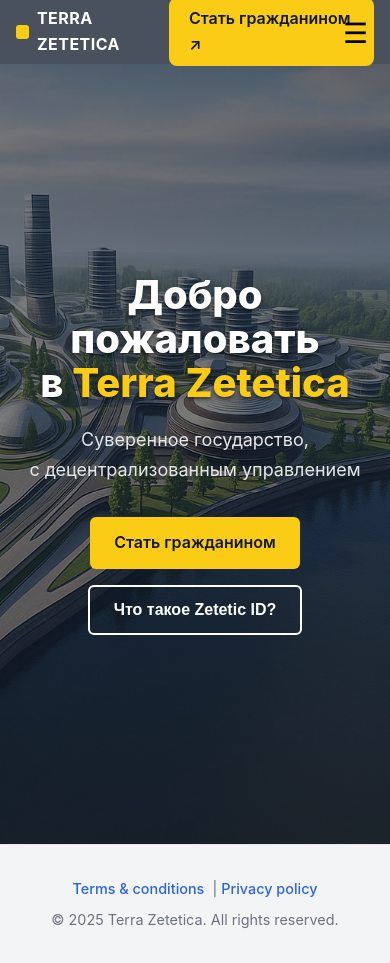
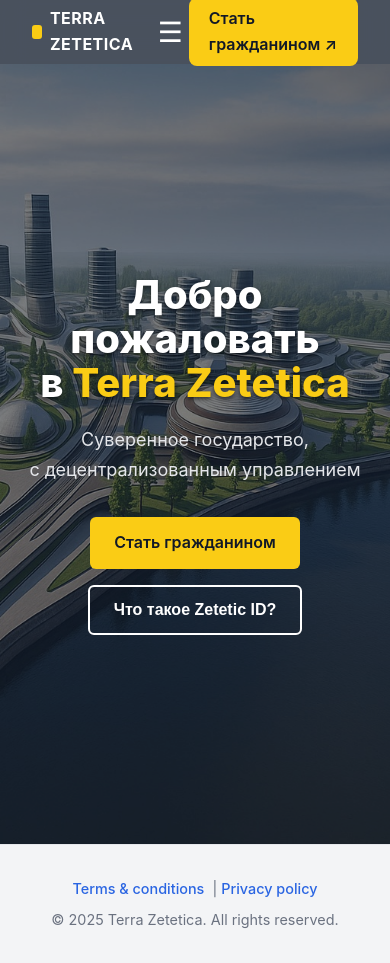
Before and after one commit to kardinalmarkov/terra-zetetica, a Next.js app: page / in a window 390 px wide. Built offline with nearby package versions, Linux system fonts and the light colour scheme.

Commit message:
меню2

```diff
--- a/components/Nav.module.css
+++ b/components/Nav.module.css
@@ -1,51 +1,79 @@
-.bar{
-  position:fixed;
-  left:0;right:0;top:0;height:64px;
-  display:flex;align-items:center;justify-content:space-between;
-  padding:0 2rem;
-  background:#1f2937cc;      /* slate-800/80 */
-  backdrop-filter:blur(12px);
-  z-index:20;
+.bar {
+  position: fixed;
+  left: 0;
+  right: 0;
+  top: 0;
+  height: 64px;
+  display: flex;
+  align-items: center;
+  justify-content: space-between;
+  padding: 0 2rem;
+  background: #1f2937cc; /* slate-800/80 */
+  backdrop-filter: blur(12px);
+  z-index: 20;
 }
 
 /* логотип */
-.logo{display:flex;align-items:center;gap:.5rem;color:#fff;font-weight:700;letter-spacing:.03em}
-.mark{width:14px;height:14px;border-radius:3px;background:#facc15}
+.logo {
+  display: flex;
+  align-items: center;
+  gap: 0.5rem;
+  color: #fff;
+  font-weight: 700;
+  letter-spacing: 0.03em;
+}
+.mark {
+  width: 14px;
+  height: 14px;
+  border-radius: 3px;
+  background: #facc15;
+}
 
 /* десктоп-меню */
-.menu{display:flex;gap:1.8rem}
-.menu a{color:#e5e7eb;font-size:.95rem;text-decoration:none;white-space:nowrap}
-.menu a:hover{color:#fff}
+.menu {
+  display: flex;
+  gap: 1.8rem;
+}
+.menu a {
+  color: #e5e7eb;
+  font-size: 0.95rem;
+  text-decoration: none;
+  white-space: nowrap;
+}
+.menu a:hover {
+  color: #fff;
+}
 
 /* кнопка Apply */
-.cta{background:#facc15;color:#111827;padding:.55rem 1.25rem;border-radius:8px;font-weight:600;text-decoration:none}
-.cta:hover{background:#fde047}
-
-/* mobile (≤ 640 px) */
-@media (max-width:640px){
-  .menu{display:none}
-  .bar{padding:0 1rem}
+.cta {
+  background: #facc15;
+  color: #111827;
+  padding: 0.55rem 1.25rem;
+  border-radius: 8px;
+  font-weight: 600;
+  text-decoration: none;
+}
+.cta:hover {
+  background: #fde047;
 }
 
+/* мобильный режим */
 .hamburger {
   display: none;
   font-size: 1.75rem;
   background: none;
   border: none;
   cursor: pointer;
+  color: #fff;
 }
 
 @media (max-width: 768px) {
+  .menu {
+    display: none;
+  }
+
   .hamburger {
     display: block;
-    position: absolute;
-    top: 1rem;
-    right: 1rem;
-    z-index: 1001;
-  }
-
-  .menu {
-    display: none !important;
   }
 
   .mobileMenu {
@@ -72,4 +100,8 @@
     text-decoration: none;
     border-bottom: 1px solid #eee;
   }
+
+  .mobileMenu a:hover {
+    color: #111;
+  }
 }
```
Also changed, not shown: components/Nav.js (+10 -13 lines).
